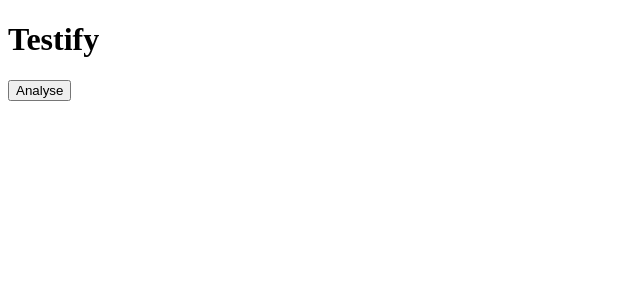
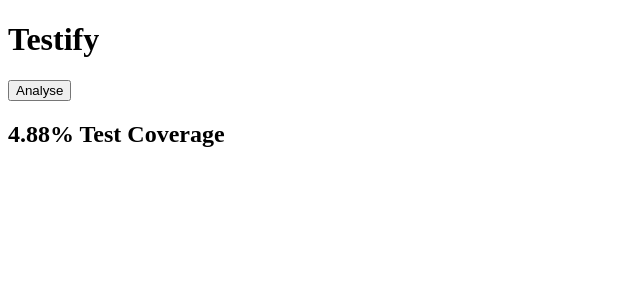
Before and after one commit to jhwheeler/testify, a React app: page / in a window 1280 px wide. Shown: the top 300 px of the page, without its empty margins (0-640 px from the left). Built offline with nearby package versions, Linux system fonts and the light colour scheme; the HTML template or start-up script is replaced by a standard one.

Commit message:
Create Result component to calculate and display test coverage
Will abstract out calculation into utils/calculator.js or some such and
will write test accordingly.

```diff
--- a/client/src/components/App/App.js
+++ b/client/src/components/App/App.js
@@ -2,6 +2,7 @@
 
 import Header from '../Header/Header';
 import Button from '../Button/Button';
+import Result from '../Result/Result';
 
 import css from './App.scss';
 import data from '../../../../data/test-results.json';
@@ -11,8 +12,9 @@
     <div className="app">
       <Header text='Testify' />
       <Button text='Analyse' />
+      <Result data={data} />
     </div>
   );
-}
+};
 
 export default App;
--- a/client/src/components/Result/Result.js
+++ b/client/src/components/Result/Result.js
@@ -0,0 +1,30 @@
+import React from 'react';
+import PropTypes from 'prop-types';
+
+import css from './Result.scss';
+
+const Result = props => {
+  const { data } = props;
+  const values = Object.values(data);
+  const quotients = [];
+  values.forEach((innerArray) => {
+    let quotient = innerArray[0]/innerArray[1];
+    quotients.push(quotient);
+  });
+  const sum = quotients.reduce((a, b) => a + b, 0);
+  const testCoverage = sum/quotients.length;
+  const formattedTestCoverage = (testCoverage * 10).toFixed(2);
+
+  return (
+    <div className="result">
+      <h2>{formattedTestCoverage}% Test Coverage</h2>
+    </div>
+
+  );
+};
+
+Result.PropTypes = {
+  data: PropTypes.object.isRequired,
+};
+
+export default Result;
```
